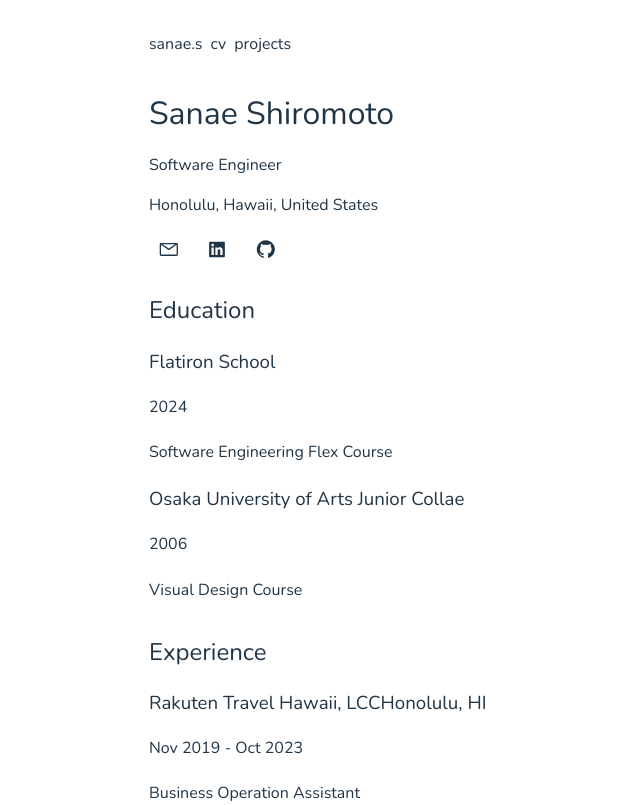
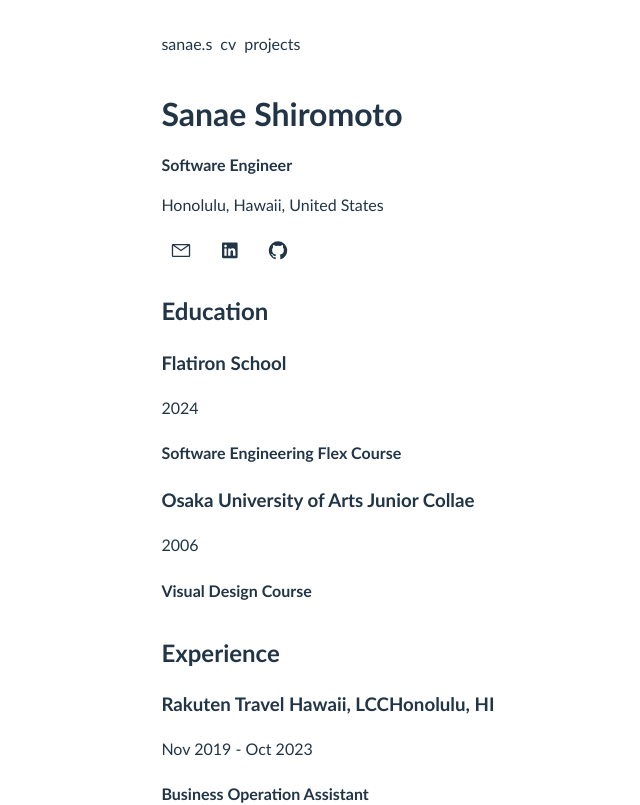
Before and after one commit to Pokasana/intro-page, a React (Vite) app: page /cv in a window 1280 px wide. Shown: the top 805 px of the page, without its empty margins (44-684 px from the left). Built offline with nearby package versions, Linux system fonts and the light colour scheme.

Commit message:
change primary font to Gill Sans

```diff
--- a/src/features/cv/Education.jsx
+++ b/src/features/cv/Education.jsx
@@ -4,11 +4,16 @@
   return (
     <div>
       <h2>Education</h2>
-      <h3>Flatiron School</h3><span>2024</span>
-      <h4>Software Engineering Flex Course</h4>
+      <section >
+        <h3>Flatiron School</h3><span>2024</span>
+        <h4>Software Engineering Flex Course</h4>
+      </section>
 
-      <h3>Osaka University of Arts Junior Collae</h3><span>2006</span>
-      <h4>Visual Design Course</h4>
+      <section>
+        <h3>Osaka University of Arts Junior Collae</h3><span>2006</span>
+        <h4>Visual Design Course</h4>
+      </section>
+
     </div>
   )
 }
--- a/src/features/cv/NameCard.jsx
+++ b/src/features/cv/NameCard.jsx
@@ -4,7 +4,7 @@
   return (
     <div className="mt-10">
       <h1>Sanae Shiromoto</h1>
-      <p>Software Engineer</p>
+      <p className="font-bold">Software Engineer</p>
       <p>Honolulu, Hawaii, United States</p>
 
       <a>
--- a/src/features/intro/IntroCard.jsx
+++ b/src/features/intro/IntroCard.jsx
@@ -7,9 +7,6 @@
         I'm a full-stack software engineer.
       </h3>
       <h3>
-        I have a strange trate, which I like reading other people's code and find bugs and debug.
-      </h3>
-      <h3>
         I'm detaile oriented, self-motivated and self-improving. Always have a mind set of a learner.
       </h3>
     </section>
--- a/src/index.css
+++ b/src/index.css
@@ -1,5 +1,5 @@
 :root {
-  font-family: Nunito, system-ui, Avenir, Helvetica, Arial, sans-serif;
+  font-family: "Gill Sans", system-ui, Helvetica, Arial, sans-serif;
   line-height: 1.5;
   font-weight: 400;
 
```
